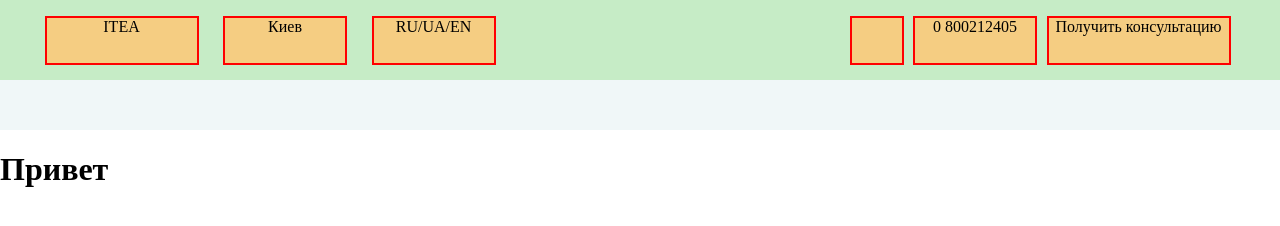
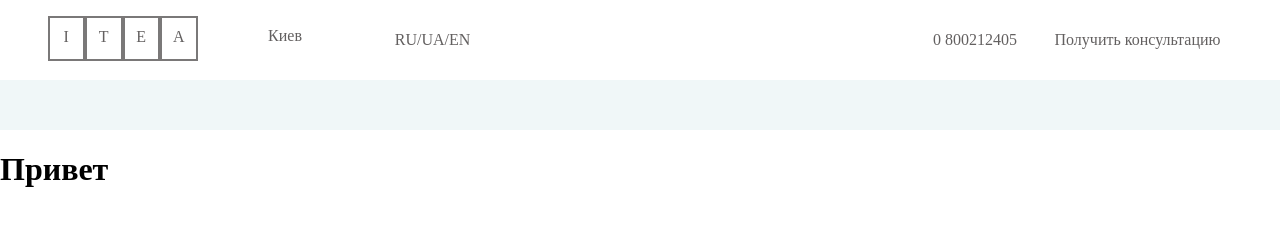
Before and after one commit to Kostya-pixel/My-new-project, a website: page app/index.html in a window 1280 px wide. Drawn offline with nearby package versions, Linux system fonts and the light colour scheme; files that its build step writes are made by us from their sources.

Commit message:
add opend menu city

```diff
--- a/app/index.html
+++ b/app/index.html
@@ -9,8 +9,25 @@
 <body>
     <div class="header-first">
         <div class="logo-city-lang">
-            <div class="headerf logo">ITEA</div>
-            <div class="headerf city">Киев</div>
+            <div class="headerf logo">
+                <div class="one">I</div>
+                <div class="two">T</div>
+                <div class="three">E</div>
+                <div class="four">A</div>
+            </div>
+
+            <div class="headerf city">
+                <li class="kiev"><a href="#">Киев</a></li>
+                <ul class="menu_city">
+                    <li><a href="#">Львов</a></li>
+                    <li><a href="#">Киев</a></li>
+                    <li><a href="#">Харьков</a></li>
+                    <li><a href="#">Ташкент</a></li>
+                    <li><a href="#">Днепр</a></li>
+                    <li><a href="#">Луцк</a></li>
+                </ul>
+            </div>
+
             <div class="headerf lang">RU/UA/EN</div>
         </div>
         <div class="icon-phone-button">
--- a/app/styles/style.scss
+++ b/app/styles/style.scss
@@ -8,13 +8,12 @@ body {
 display: flex;
 justify-content: space-evenly;
 height: 80px;
-background-color: rgb(198, 236, 198);
+background-color: rgb(255, 255, 255);
     .headerf{
     height: 45px;
     width: 200px;
     margin-top: 16px;
-    background-color: rgb(245, 205, 130);
-    border: 2px solid red;
+    // background-color: rgb(245, 205, 130);
     }
     .logo-city-lang{
         display: flex;
@@ -24,15 +23,62 @@ background-color: rgb(198, 236, 198);
         margin-left: -20px;
     }
     .logo{
+        display: flex;
         height: 45px;
         width: 150px;
+
+        .one, .two, .three, .four{
+        border: 2px solid rgb(122, 120, 120);
+        width: 37px;
         text-align: center;
+        padding: 10px;
+        color:  rgb(99, 96, 96);
+        }
     }
-    .city, .lang, .phone{
+    .lang, .phone{
+    box-sizing: border-box;
     height: 45px;
     width: 120px;
     margin-top: 16px;
+    padding-top: 15px;
     text-align: center;
+    color:  rgb(99, 96, 96);
+
+    }
+    .city{
+        height: 45px;
+        width: 120px;
+        text-align: center;
+    }
+    .menu_city{
+        text-decoration: none;
+        list-style: none;
+        text-align: start;
+        margin-top: 15px;
+        height: 310px;
+        background-color: #fff;
+        display: none;
+        li{
+            padding-top: 28px;
+        }
+    }
+    .kiev{
+        text-decoration: none;
+        list-style: none;
+        text-align: center;
+        margin-top: 0px;
+        padding-top: 11px;
+        display: block;
+        }
+    .city:hover .menu_city{
+        display: block;
+    }
+    a{
+        text-decoration: none;
+        color: rgb(99, 96, 96);
+    }
+    a:hover{
+        color: red;
     }
     .icon-phone-button{
         display: flex;
@@ -41,13 +87,16 @@ background-color: rgb(198, 236, 198);
         margin-left: 90px;
 
         .icon{
-            height: 45px;
-            width: 50px;
-            margin-top: 16px;
+        height: 45px;
+        width: 50px;
+        margin-top: 16px;
         }
         .button{
-            width: 180px;
-            text-align: center;
+            box-sizing: border-box;
+        width: 180px;
+        text-align: center;
+        color:rgb(99, 96, 96);
+        padding-top: 15px;
         }
     }
 }
```
